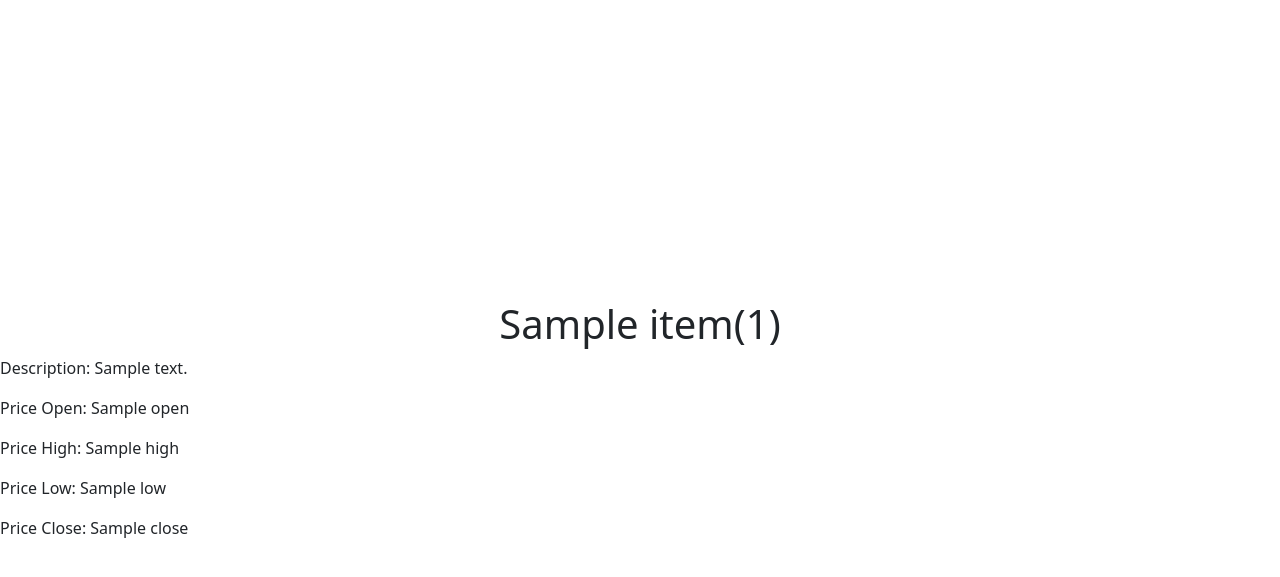
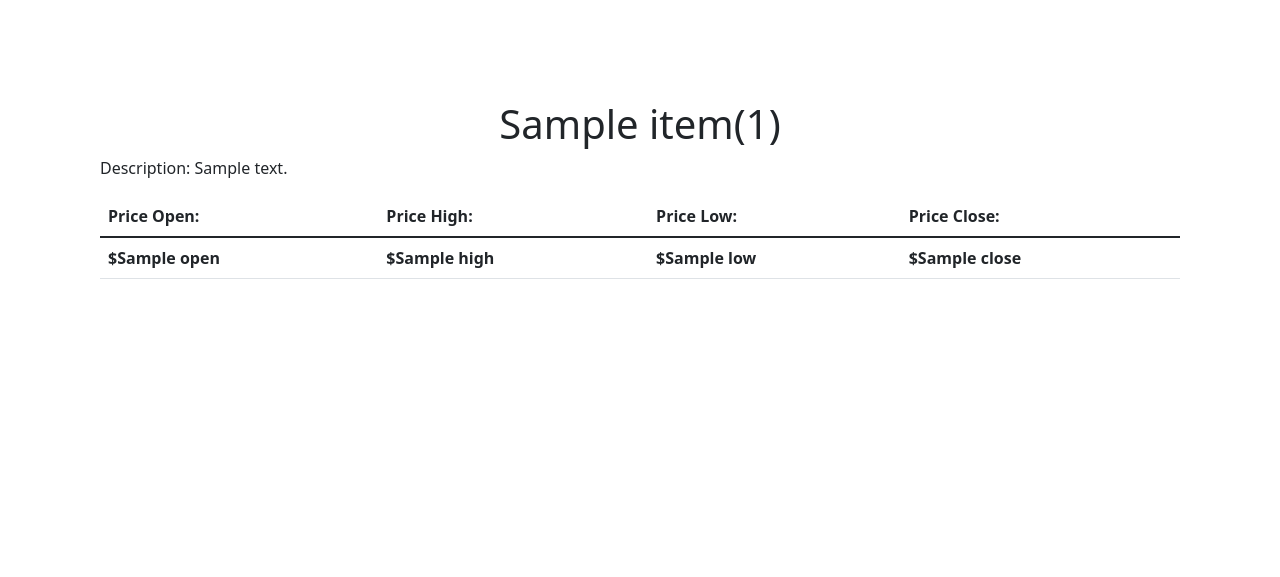
Before and after one commit to msalamanca-badilla/Stock-Market-App, a Django app: page /1 in a window 1280 px wide. Shown: the top 577 px of the page. Run offline with Django 4.2, Linux system fonts and the light colour scheme; tables that the repository leaves empty hold one stand-in row (values such as "Sample post"); a database or web service that is not in the repository returns one stand-in record (values such as "Sample title"); data that the repository does not hold is empty.

Commit message:
add table styling

```diff
--- a/main_app/forms.py
+++ b/main_app/forms.py
@@ -1,4 +1,4 @@
 from django import forms
 
 class TickerForm(forms.Form):
-    ticker=forms.CharField(max_length=5)
+    ticker=forms.CharField(label="", max_length=5)
--- a/main_app/static/css/base.css
+++ b/main_app/static/css/base.css
@@ -1,7 +1,8 @@
-body{
+.home{
     padding: 300px 0 0 0;
 }
 .form{
+
     display: flex;
     justify-content: center;
 }
@@ -11,11 +12,15 @@ h1{
     justify-content: center;
 }
 
-.btn{
-    background-color: black;
+div.submitbutton{
+    display: flex;
+    justify-content: center;
 }
 
-input{
-    border-bottom: black;
-    border: black;
+label{
+    color: white;
 }
+
+.tickerform{
+    padding: 100px;
+}
--- a/main_app/templates/index.html
+++ b/main_app/templates/index.html
@@ -5,7 +5,10 @@
             <form action="" method="post">
                 {% csrf_token %}
                 {{ form }}
-                <input type="submit" class="btn" value="Add Stock">
+                <br><br>
+                <div class = 'submitbutton'>
+                    <input type="submit" class="btn btn-dark" value="Submit">
+                </div>
             </form>
         </div>
 </div>
--- a/main_app/templates/ticker.html
+++ b/main_app/templates/ticker.html
@@ -1,8 +1,24 @@
 {% extends 'base.html' %} {% block content %}
+<div class = 'tickerform'>
     <h1>{{meta.name}}({{ticker}})</h1>
     <p>Description: {{meta.description}}</p>
-    <p>Price Open: {{price.open}}</p>
-    <p>Price High: {{price.high}}</p>
-    <p>Price Low: {{price.low}}</p>
-    <p>Price Close: {{price.close}}</p>
+    <table class = "table table-hover">
+        <thead class="thead-dark">
+            <tr>
+                <th>Price Open:</th>
+                <th>Price High:</th>
+                <th>Price Low:</th>
+                <th>Price Close:</th>
+            </tr>
+        </thead>
+        <tbody>
+            <tr>
+                <th>${{price.open}}</th>
+                <th>${{price.high}}</th>
+                <th>${{price.low}}</th>
+                <th>${{price.close}}</th>
+            </tr>
+        </tbody>
+    </table>
+</div>
 {% endblock %}
--- a/main_app/tiingo.py
+++ b/main_app/tiingo.py
@@ -1,3 +1,4 @@
+from django.http import response
 import requests
 
 headers = {
```
